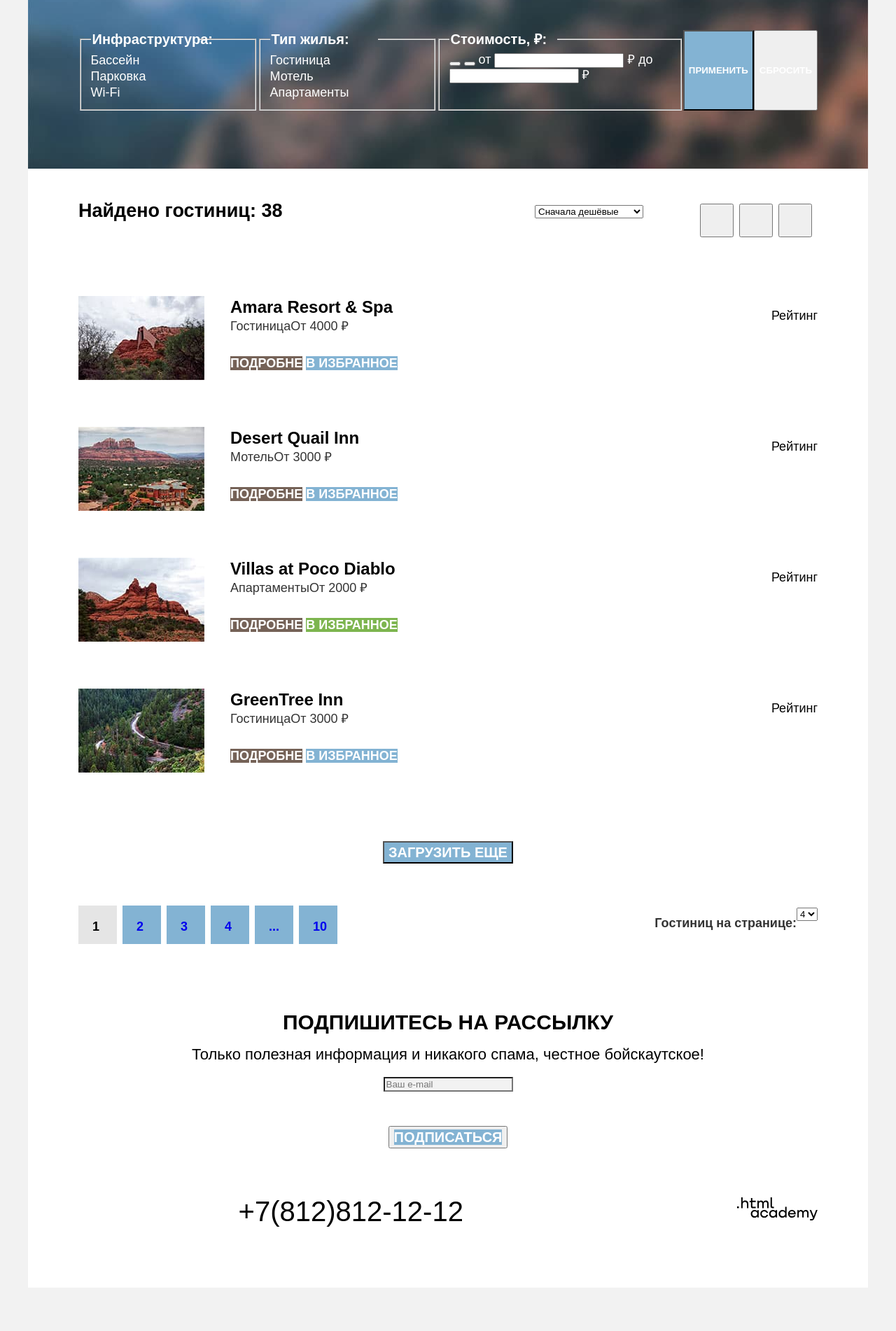
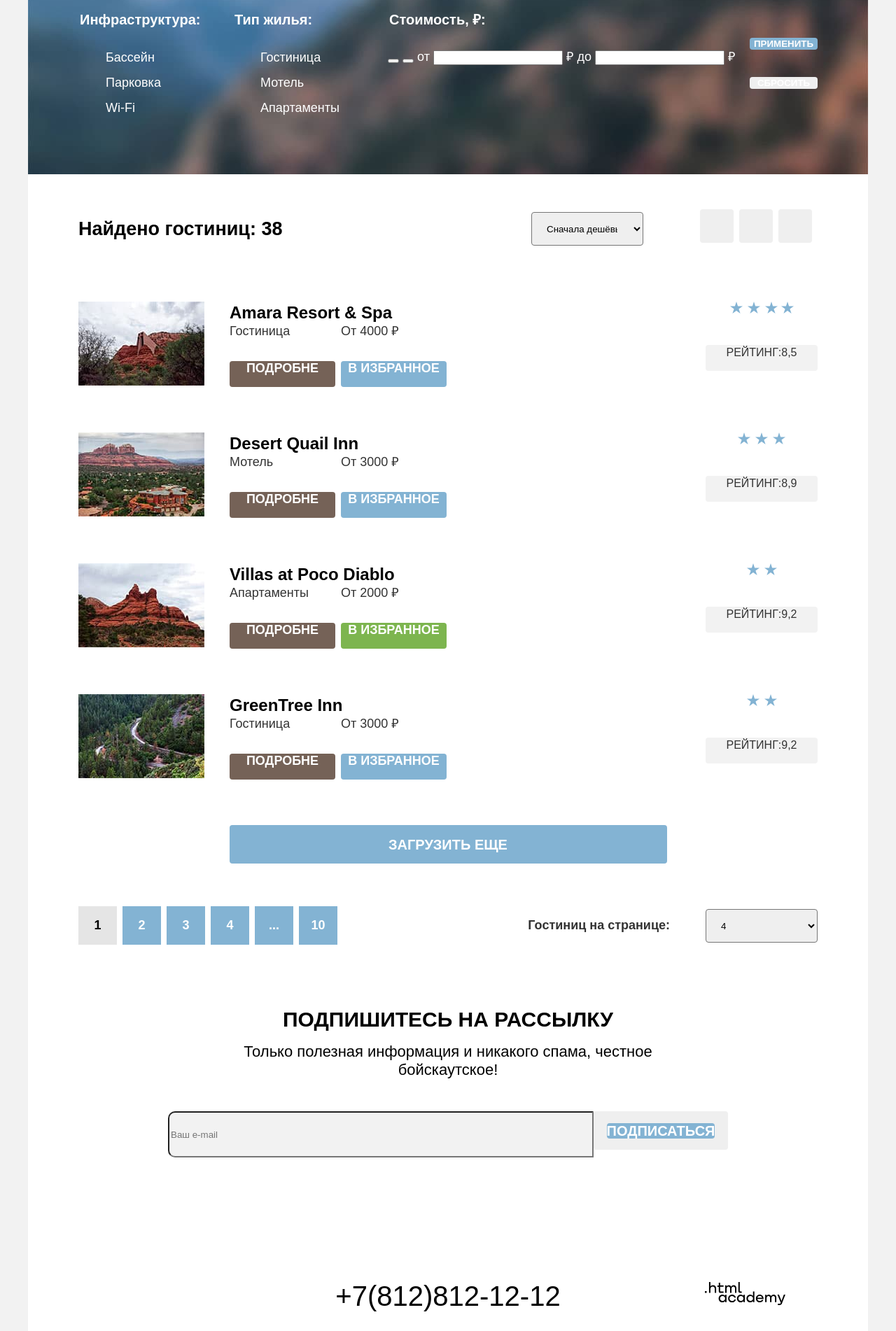
Before and after one commit to PshenichnayaE/1907295-sedona-32, a plain HTML site: page catalog.html in a window 1280 px wide. Shown: the part 216-2118 px from the top of the page at 70% size. Before the commit the page ends 2056 px from the top, so only its background shows below. Drawn offline with Linux system fonts and the light colour scheme; a web font is replaced by a local one.

Commit message:
ДЗ 5,6

```diff
--- a/catalog.html
+++ b/catalog.html
@@ -58,7 +58,7 @@
           <section class="filter-catalog">
             <h2 class="visually-hidden">Список гостиниц с фильтрами</h2>
             <form class="filter" action="https://echo.htmlacademy.ru/" method="get">
-              <fieldset class="filter-group">
+              <fieldset class="filter-group reset-fieldset">
                 <legend class="filter-title">Инфраструктура:</legend>
                 <ul class="filter-list reset-list">
                   <li class="filter-item">
@@ -83,7 +83,7 @@
                   </li>
                 </ul>
               </fieldset>
-              <fieldset class="filter-group">
+              <fieldset class="filter-group reset-fieldset">
                 <legend class="filter-title">Тип жилья:</legend>
                 <ul class="filter-list reset-list">
                   <li class="filter-item">
@@ -109,7 +109,7 @@
                   </li>
                 </ul>
               </fieldset>
-              <fieldset class="filter-group">
+              <fieldset class="filter-group reset-fieldset">
                 <legend class="filter-title">Стоимость, ₽:</legend>
                 <button class="range-toggle toggle-min" type="button">
                   <span class="visually-hidden">Изменить минимальную стоимость.</span>
@@ -124,8 +124,11 @@
                   до <input class="filter-input" type="number" name="max-price"> ₽
                 </label>
               </fieldset>
+              <fieldset class="filter-action reset-fieldset">
+                <legend class="visually-hidden">Кнопки взаимодействия с формой</legend>
                 <button class="button button-blue" type="submit">Применить</button>
                 <button class="button" type="reset">Сбросить</button>
+              </fieldset>
             </form>
           </section>
         </div>
@@ -159,19 +162,27 @@
                   <div class="product-photo">
                     <img class="house-list-image" src="images/hotel/Amara-Resort-Spa.jpg" width="180" height="120" alt="Гостиница Amara Resort & Spa">
                   </div>
-                  <div class="product-selection">
+                  <section class="product-selection">
                     <a class="house-list-link" href="">
                       <h3 class="house-list-title">Amara Resort & Spa</h3>
                     </a>
-                    <div class="list-price">
+                    <div class="list">
                       <p class="house-list-price">Гостиница</p>
-                      <span class="house-list-price">От 4000 ₽</span>
+                      <p class="house-list-price">От 4000 ₽</p>
                     </div>
-                    <a href="#" class="button button-brown">Подробне</a>
-                    <a href="#" class="button button-blue">В избранное</a>
+                    <div class="button-product">
+                      <a href="#" class="button button-catalog button-brown">Подробне</a>
+                      <a href="#" class="button button-catalog button-blue">В избранное</a>
                     </div>
+                  </section>
                   <div class="product-rating">
-                  <p class="rating">Рейтинг</p>
+                    <p class="stars stars-four">
+                      <span class="visually-hidden">четыре звезды</span>
+                      <img src="images/stars-four.svg" width="91" height="17" alt="четыре звезды">
+                    </p>
+                    <div class="rating-info">
+                      <p class="rating">РЕЙТИНГ:8,5</p>
+                    </div>
                   </div>
                 </article>
               </li>
@@ -180,19 +191,27 @@
                   <div class="product-photo">
                     <img class="house-list-image" src="images/hotel/Desert-Quail-Inn.jpg" width="180" height="120" alt="Мотель Desert Quail Inn">
                   </div>
-                  <div class="product-selection">
+                  <section class="product-selection">
                     <a class="house-list-link" href="">
                       <h3 class="house-list-title">Desert Quail Inn</h3>
                     </a>
-                    <div class="list-price">
+                    <div class="list">
                       <p class="house-list-price">Мотель</p>
-                      <span class="house-list-price">От 3000 ₽</span>
+                      <p class="house-list-price">От 3000 ₽</p>
                     </div>
-                    <a href="#" class="button button-brown">Подробне</a>
-                    <a href="#" class="button button-blue">В избранное</a>
+                    <div class="button-product">
+                      <a href="#" class="button button-catalog button-brown">Подробне</a>
+                      <a href="#" class="button button-catalog button-blue">В избранное</a>
                     </div>
+                  </section>
                   <div class="product-rating">
-                    <p class="rating">Рейтинг</p>
+                    <p class="stars stars-three">
+                      <span class="visually-hidden">три звезды</span>
+                      <img src="images/stars-three.svg" width="68" height="17" alt="три звезды">
+                    </p>
+                    <div class="rating-info">
+                      <p class="rating">РЕЙТИНГ:8,9</p>
+                    </div>
                   </div>
                 </article>
               </li>
@@ -201,19 +220,27 @@
                   <div class="product-photo">
                     <img class="house-list-image" src="images/hotel/Villas-at-Poco-Diablo.jpg" width="180" height="120" alt="Апартаменты DVillas at Poco Diablo">
                   </div>
-                  <div class="product-selection">
+                  <section class="product-selection">
                     <a class="house-list-link" href="">
                       <h3 class="house-list-title">Villas at Poco Diablo</h3>
                     </a>
-                    <div class="list-price">
+                    <div class="list">
                       <p class="house-list-price">Апартаменты</p>
-                      <span class="house-list-price">От 2000 ₽</span>
+                      <p class="house-list-price">От 2000 ₽</p>
                     </div>
-                    <a href="#" class="button button-brown">Подробне</a>
-                    <a href="#" class="button button-green">В избранное</a>
+                    <div class="button-product">
+                      <a href="#" class="button button-catalog button-brown">Подробне</a>
+                      <a href="#" class="button button-catalog button-green">В избранное</a>
                     </div>
+                  </section>
                   <div class="product-rating">
-                    <p class="rating">Рейтинг</p>
+                    <p class="stars stars-two">
+                      <span class="visually-hidden">две звезды</span>
+                      <img src="images/stars-two.svg" width="43" height="17" alt="три звезды">
+                    </p>
+                    <div class="rating-info">
+                      <p class="rating">РЕЙТИНГ:9,2</p>
+                    </div>
                   </div>
                 </article>
               </li>
@@ -222,25 +249,33 @@
                   <div class="product-photo">
                     <img class="house-list-image" src="images/hotel/GreenTree-Inn.jpg" width="180" height="120" alt="Гостиница GreenTree Inn">
                   </div>
-                  <div class="product-selection">
+                  <section class="product-selection">
                     <a class="house-list-link" href="">
                       <h3 class="house-list-title">GreenTree Inn</h3>
                     </a>
-                    <div class="list-price">
+                    <div class="list">
                       <p class="house-list-price">Гостиница</p>
-                      <span class="house-list-price">От 3000 ₽</span>
+                      <p class="house-list-price">От 3000 ₽</p>
                     </div>
-                    <a href="#" class="button button-brown">Подробне</a>
-                    <a href="#" class="button button-blue">В избранное</a>
+                    <div class="button-product">
+                      <a href="#" class="button button-catalog button-brown">Подробне</a>
+                      <a href="#" class="button button-catalog button-blue">В избранное</a>
                     </div>
+                  </section>
                   <div class="product-rating">
-                    <p class="rating">Рейтинг</p>
+                    <p class="stars stars-two">
+                      <span class="visually-hidden">две звезды</span>
+                      <img src="images/stars-two.svg" width="43" height="17" alt="три звезды">
+                    </p>
+                    <div class="rating-info">
+                      <p class="rating">РЕЙТИНГ:9,2</p>
+                    </div>
                   </div>
                 </article>
               </li>
             </ul>
           </section>
-          <div class="newsletter-button">
+          <div class="newsletter-button-loading">
             <button class="button newsletter-button button-blue" type="button">Загрузить еще</button>
           </div>
           <section class="pagination-container">
@@ -279,6 +314,7 @@
           </section>
         </div>
         <section class="newsletter-catalog">
+          <div class="mailing-catalog">
             <h2 class="newsletter-item">Подпишитесь на рассылку</h2>
             <p class="newsletter-title">Только полезная информация и никакого спама,
               честное бойскаутское!</p>
@@ -297,21 +333,19 @@
       </main>
       <footer class="page-footer">
         <div class="page-footer-container">
-          <section class="footer-social">
-            <h2 class="visually-hidden">Контакты</h2>
           <ul class="footer-social-list reset-list">
             <li class="footer-social-item">
-                <a class="button" href="https://twittr.com/htmlacademy_ru">
+              <a class="button social-button" href="https://twittr.com/htmlacademy_ru">
                 <span class="visually-hidden">twitter</span>
               </a>
             </li>
             <li class="footer-social-item">
-                <a class="button" href="https://www.facebook.com/htmlacademy">
+              <a class="button social-button" href="https://www.facebook.com/htmlacademy">
                 <span class="visually-hidden">facebook</span>
               </a>
             </li>
             <li class="footer-social-item">
-                <a class="button" href="https://www.youtube.com/c/HTMLAcademyRUS">
+              <a class="button social-button" href="https://www.youtube.com/c/HTMLAcademyRUS">
                 <span class="visually-hidden">YouTube</span>
               </a>
             </li>
@@ -322,7 +356,6 @@
           <a class="htmlacademy-link" href="https://htmlacademy.ru/">
             <img class="htmlacademy-link" src="images/navigations/group.svg" width="115" height="33" alt="html academy">
           </a>
-          </section>
         </div>
       </footer>
     </div>
--- a/styles/styles.css
+++ b/styles/styles.css
@@ -12,6 +12,11 @@
   font-weight: 700;
   src: url("../fonts/pt-sans-bold.woff2") format("woff2");
   font-display: swap;
+}
+
+before,
+after {
+  box-sizing: border-box;
 }
 
 html {
@@ -74,6 +79,8 @@ a {
   text-transform: uppercase;
   font-weight: 700;
   color: #FFFFFF;
+  border-radius: 4px;
+  border: 0;
 }
 
 .page-header {
@@ -108,7 +115,7 @@ a {
 
 .navigation-link {
   display: block;
-  padding: 20px 15px;
+  padding: 19px 0px 20px 0px;
   font-family: "PT Sans", sans-serif;
   font-size: 20px;
   line-height: 26px;
@@ -116,11 +123,23 @@ a {
   text-align: center;
   color: #000000;
   background-color: #FFFFFF;
+  margin-right: 30px;
 }
 
 .navigation-user .navigation-link {
   min-width: 18px;
   min-height: 22px;
+}
+
+.navigation-logo {
+  position: absolute;
+  transform: translateX(-50%);
+}
+
+.navigation-user .navigation-item:nth-child(1) .navigation-link{
+  background-image: url("../images/navigations/search.svg");
+  background-repeat: no-repeat;
+  background-position: center;
 }
 
 .main-container {
@@ -143,14 +162,12 @@ a {
   margin: 0 auto;
 }
 
-.promo,
-.appointment {
+.promo {
   padding: 0 240px;
 }
 
 .promo {
-  padding-top: 63px;
-  padding-bottom: 79px;
+  padding: 63px 240px 79px 240px;
 }
 
 .promo-description {
@@ -262,8 +279,7 @@ a {
   text-decoration: none;
   text-transform: uppercase;
   margin: 0;
-  margin-bottom: 20px;
-  padding-top: 184px;
+  padding: 184px 75px 0px 75px;
 }
 
 .features-description {
@@ -273,7 +289,9 @@ a {
   color: #333333;
   text-decoration: none;
   text-transform: none;
-  padding-bottom: 79px;
+  margin: 0;
+  padding: 20px 75px 79px 75px;
+  min-height: 73px;
 }
 
 .reasons {
@@ -301,7 +319,14 @@ a {
   text-decoration: none;
   text-transform: uppercase;
   margin: 0;
-  padding-top: 98px;
+  padding: 98px 98px 25px 98px;
+  min-height: 60px;
+}
+
+.reasons-description-number {
+  margin: auto;
+  padding: 0px 75px 0px 75px;
+  min-height: 25px;
 }
 
 .reasons-description {
@@ -310,27 +335,13 @@ a {
   font-weight: 400;
   text-decoration: none;
   text-transform: none;
-  margin-top: 25px;
-  padding-bottom: 77px;
-}
-
-.number {
-  padding-top: 25px;
-  padding-bottom: 26px;
+  padding: 26px 75px 77px 75px;
+  min-height: 73px;
 }
 
 .appointment {
-  margin: 0;
-  padding: 0;
   text-align: center;
-  padding-top: 91px;
-  padding-bottom: 91px;
-}
-
-.appointment-title,
-.appointment-info {
-  margin: 0;
-  padding: 0 240px;
+  margin: 0 auto;
 }
 
 .appointment-title {
@@ -342,8 +353,8 @@ a {
   background-color: #FFFFFF;
   text-decoration: none;
   text-transform: uppercase;
-  margin-top: 0;
-  margin-bottom: 15px;
+  min-height: 50px;
+  margin: 0;
 }
 
 .appointment-info {
@@ -353,8 +364,16 @@ a {
   color: #333333;
   background-color: #FFFFFF;
   text-decoration: none;
-  margin-top: 0;
-  margin-bottom: 73px;
+  margin: 0;
+  min-height: 72px;
+  padding: 15px 75px 26px 75px;
+}
+
+.appointment-data {
+  width: 720px;
+  min-height: 235px;
+  margin: 0 auto;
+  padding: 91px 240px;
 }
 
 .newsletter {
@@ -366,6 +385,22 @@ a {
   background-size: 100% auto;
   background-repeat: no-repeat;
   margin: 0 auto;
+}
+
+.mailing {
+  width: 800px;
+  min-height: 224px;
+  margin: auto;
+  padding: 94px 200px;
+}
+
+.mailing-catalog {
+  padding: 58px 200px 138px 200px;
+}
+
+.newsletter-form {
+  display: flex;
+  margin: 0;
 }
 
 .newsletter:last-child {
@@ -380,8 +415,6 @@ a {
   text-decoration: none;
   text-transform: uppercase;
   margin: 0 auto;
-  padding-top: 94px;
-  margin-bottom: 15px;
 }
 
 .newsletter-title {
@@ -390,44 +423,59 @@ a {
   font-weight: 400;
   text-decoration: none;
   margin: 0 auto;
-  margin-bottom: 15px;
+  min-height: 72px;
+  padding: 15px 40px 26px 40px;
+}
+
+.control {
+  margin-left: 39px;
+}
+
+.select-control {
+  width: 160px;
+  height: 48px;
+  border-radius: 4px;
+  padding: 13px 20px 12px 17px;
 }
 
 .page-footer {
   display: flex;
   margin: 0 auto;
   padding: 0;
-  text-align: center;
 }
 
 .page-footer-container {
   font-family: "PT Sans", sans-serif;
-  display: flex;
-  flex-direction: column;
+  display: grid;
+  grid-template-columns: 1fr 1fr 1fr;
   margin: 0 auto;
+  padding: 40px 0px 30px 0px;
 }
 
-.footer-social {
-  display: flex;
-  width: 1056px;
-  margin: 0 auto;
-  padding-top: 40px;
-  padding-bottom: 30px;
-}
-
-footer-social-list {
+.footer-social-list {
   display: flex;
   flex-wrap: wrap;
+  width: 168px;
   margin: 0;
   padding: 0;
-  width: 240px;
 }
 
 .footer-social-item {
   display: flex;
-  flex-wrap: wrap;
   width: 33px;
   height: 33px;
+}
+
+.footer-social-tw {
+  background-image: url("../images/navigations/social-twitter.svg");
+}
+
+.footer-social-fb {
+  background-image: url("../images/navigations/social-facebook.svg");
+}
+
+.footer-social-yt {
+  background-image: url("../images/navigations/social-youtube.svg");
 }
 
 .htmlacademy-link {
@@ -445,7 +493,6 @@ footer-social-list {
   text-decoration: none;
   text-transform: uppercase;
   margin: 0 auto;
-  padding: 0 auto;
 }
 
 
@@ -459,6 +506,7 @@ footer-social-list {
 
 .inner-header {
   display: flex;
+  padding-top: 35px;
 }
 
 .inner-header-title {
@@ -466,8 +514,8 @@ footer-social-list {
   line-height: 78px;
   font-weight: 700;
   margin: 0;
-  padding-top: 35px;
   margin-bottom: 5px;
+  height: 60px;
 }
 
 .breadcrumbs {
@@ -478,7 +526,6 @@ footer-social-list {
 
 .breadcrumbs-item {
   margin-right: 30px;
-  padding-bottom: 45px;
 }
 
 .control-label {
@@ -497,8 +544,16 @@ footer-social-list {
 .filter {
   display: flex;
   width: 1056px;
+  min-height: 151px;
   margin: 0 auto;
+  padding-top: 45px;
   padding-bottom: 83px;
+}
+
+.reset-fieldset {
+  margin: 0;
+  padding: 0;
+  border: none;
 }
 
 .filter-title {
@@ -507,6 +562,22 @@ footer-social-list {
   font-weight: 700;
   width: 150px;
   margin-right: 67px;
+  padding-bottom: 30px;
+}
+
+.filter-item {
+  margin-bottom: 13px;
+}
+
+.filter-item:nth-child(3n) {
+  margin-bottom: 0;
+}
+
+.filter-action {
+  display: flex;
+  flex-direction: column;
+  justify-content: space-evenly;
+  margin-left: auto;
 }
 
 .results {
@@ -524,6 +595,8 @@ footer-social-list {
   padding: 0;
   padding-top: 50px;
   padding-bottom: 45px;
+  align-items: center;
+  justify-content: center;
 }
 
 .sorting {
@@ -549,13 +622,26 @@ footer-social-list {
 }
 
 .product-photo {
-  margin-right: 37px;
+  margin-right: 36px;
 }
 
 .product-rating {
-  padding: 0;
   margin-left: auto;
+  display: flex;
+  flex-direction: column;
+  justify-content: space-between;
+  align-items: center;
+  width: 160px;
 }
+
+/*.rating {
+  width: 160px;
+  height: 37px;
+  background: #F2F2F2;
+  border-radius: 4px;
+  border: 0;
+  padding: 9px 0px 10px 0px;
+}*/
 
 .house-list-title {
   font-size: 24px;
@@ -584,14 +670,48 @@ footer-social-list {
   margin-bottom: 31px;
 }
 
-.reyting {
+.list,
+.button-product {
+  display: flex;
+}
+
+.button-product {
+  margin-top: 31px;
+}
+
+.list p {
+  width: 50%;
+}
+
+.button-catalog {
+  width: 151px;
+  height: 37px;
+  margin-right: 8px;
+  align-items: center;
+  justify-content: center;
+}
+
+.stars {
+  margin: 0;
+}
+
+.rating {
+  width: 160px;
+  height: 37px;
+  background: #F2F2F2;
+  border-radius: 4px;
+  border: 0;
+}
+
+.rating-info {
   font-size: 16px;
   line-height: 21px;
   font-weight: 400;
   color: #333333;
   background-color: #FFFFFF;
-  text-decoration: none;
   margin: 0;
+  text-align:center;
+  padding: 9px 0px 10px 0px;
 }
 
 .newsletter-catalog {
@@ -602,7 +722,7 @@ footer-social-list {
   background-color: #FFFFFF;
 }
 
-.page-footer-item-catalog {
+.newsletter-item-catalog {
   width: 1200px;
   font-size: 30px;
   line-height: 36px;
@@ -612,7 +732,7 @@ footer-social-list {
   text-decoration: none;
 }
 
-.page-footer-title-catalog {
+.newsletter-title-catalog {
   font-size: 22px;
   line-height: 26px;
   font-weight: 400;
@@ -623,8 +743,10 @@ footer-social-list {
 
 .newsletter-button {
   margin: 0 auto;
-  margin-top: 31px;
-  margin-bottom: 30px;
+  align-items: center;
+  justify-content: center;
+  width: 625px;
+  height: 55px;
 }
 
 .pagination-link pagination-current {
@@ -636,6 +758,13 @@ footer-social-list {
 .pagination-container {
   display: flex;
   justify-content: space-between;
+  margin: 31px 0px;
+}
+
+.newsletter-button-loading {
+  margin: 0 auto;
+  margin-top: 31px;
+  margin-bottom: 30px;
 }
 
 .pagination {
@@ -654,15 +783,14 @@ footer-social-list {
 }
 
 .pagination-link {
-  display: block;
-  box-sizing: border-box;
+  display: flex;
   width: 55px;
   height: 55px;
-  margin: 0 auto;
-  padding: 20px 20px;
   font-weight: 700;
+  color: #FFFFFF;
   background-color: #83B3D3;
-  text-decoration: none;
+  align-items: center;
+  justify-content: center;
 }
 
 .pagination-current {
@@ -672,7 +800,14 @@ footer-social-list {
 
 .field {
   color: #000000;
-  background-color: #F2F2F2;;
+  background-color: #F2F2F2;
+  width: 600px;
+  height: 60px;
+  border-radius: 10px 0px 0px 10px;
+}
+
+.newsletter-email {
+  margin: 0;
 }
 
 .quantity {
@@ -681,4 +816,9 @@ footer-social-list {
   font-size: 18px;
   line-height: 23px;
   text-decoration: none;
+  align-items: center;
 }
+
+.quantity-type {
+  margin-left: 51px;
+}
```
Also changed, not shown: index.html (+10 -9 lines), images/arrow-down.svg (added), images/stars-four.svg (added), images/stars-three.svg (added), images/stars-two.svg (added). Lines whose indentation alone changed are shown as unchanged.
